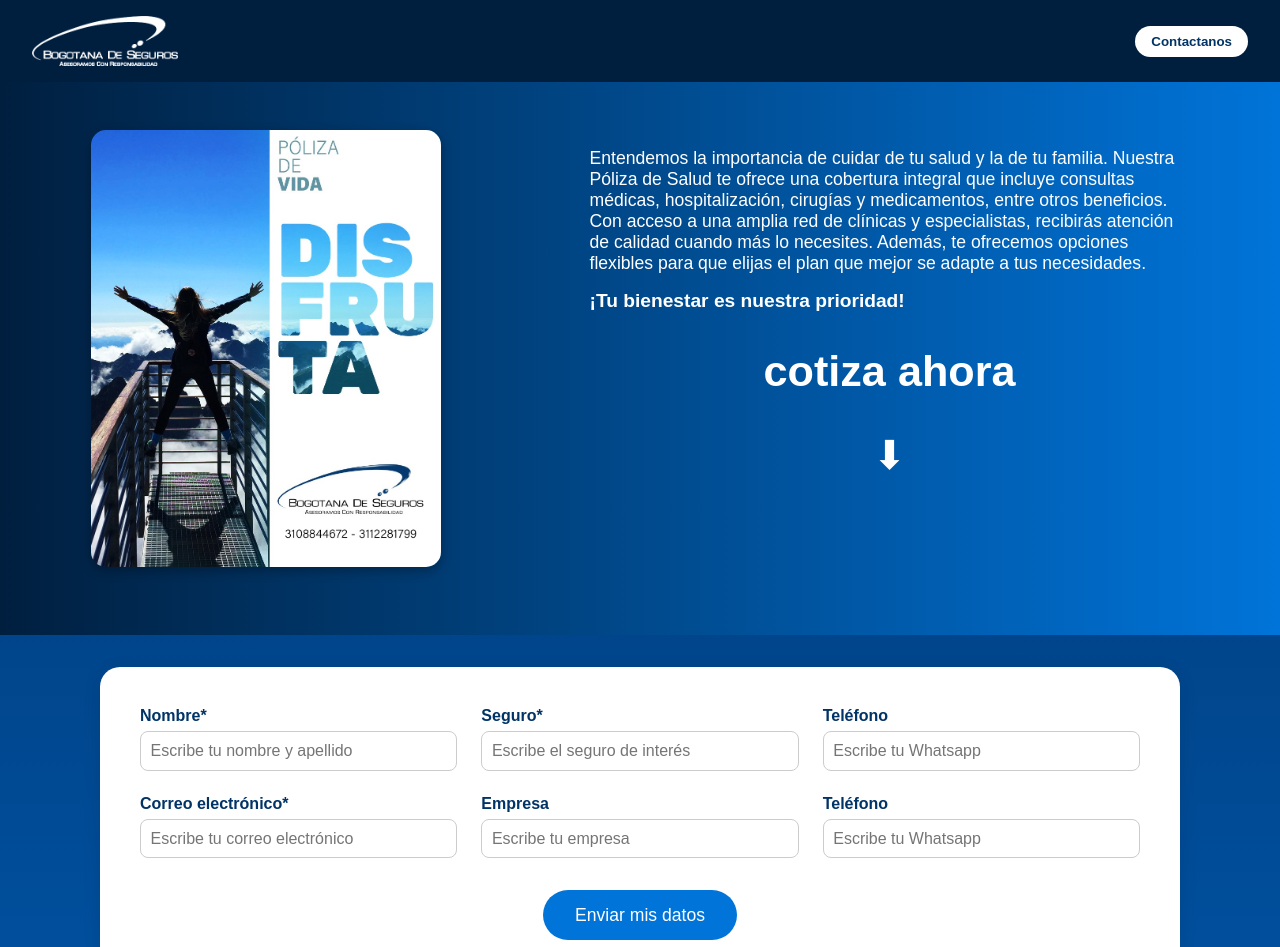
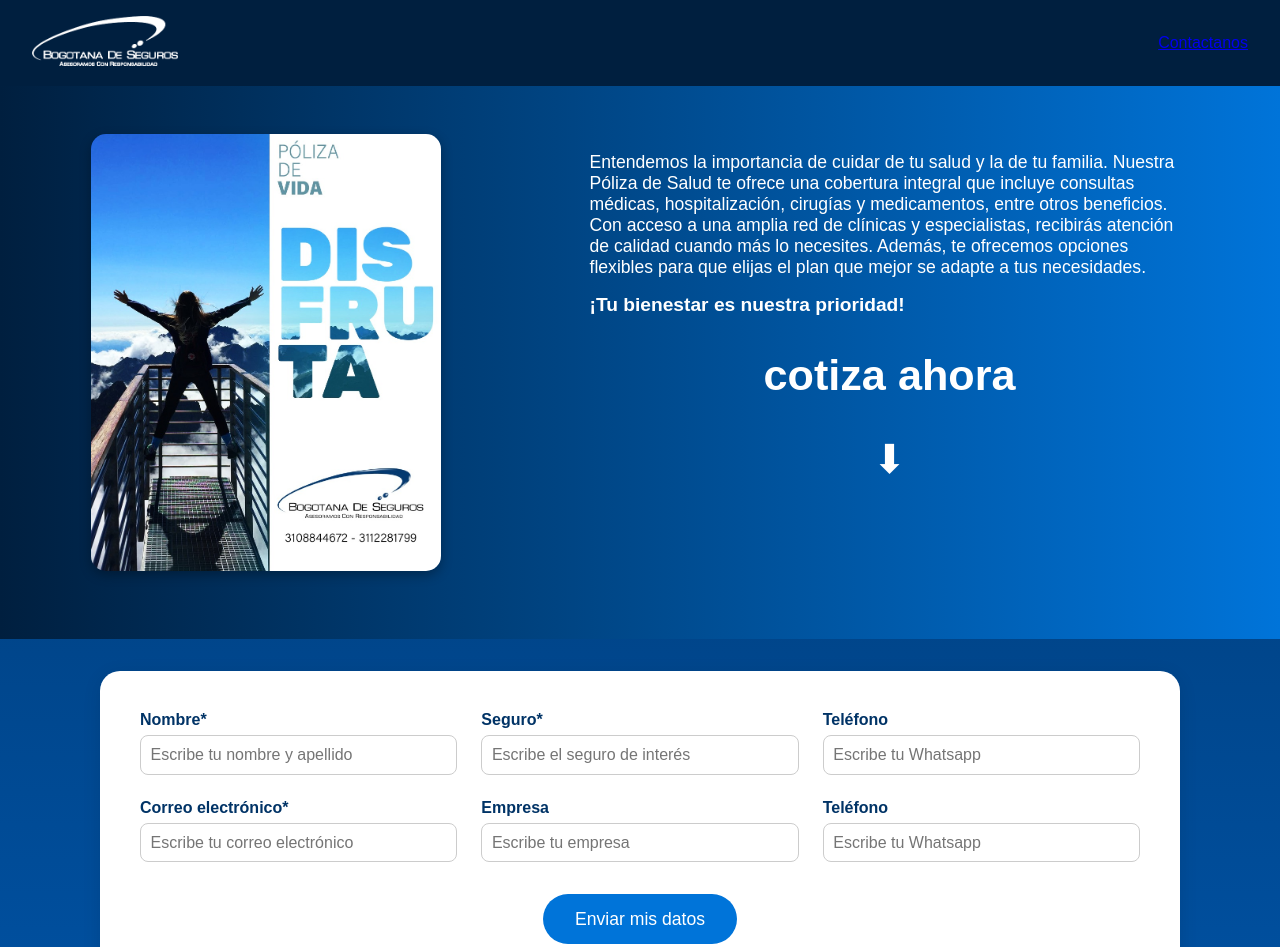
Before and after one commit to vOnyxxx/ProyectoTecnologia, a plain HTML site: page seguroespec.html in a window 1280 px wide. Shown: the top 947 px of the page. Drawn offline with Linux system fonts and the light colour scheme.

Commit message:
Seguros Especificos

```diff
--- a/seguroespec.html
+++ b/seguroespec.html
@@ -8,8 +8,8 @@
 </head>
 <body>
     <div class="box1">
-    <img src="Imagenes/logo blanco bogotana png.png" alt="Logo">
-    <button type = "submit" href="#" rel="noopener noreferrer">Contactanos</button>
+        <a href="index.html"><img src="Imagenes/logo blanco bogotana png.png" alt="Logo"></a>
+        <a href="#" class="boton">Contactanos</a>
     </div>
 
     <div class="box2">
```
